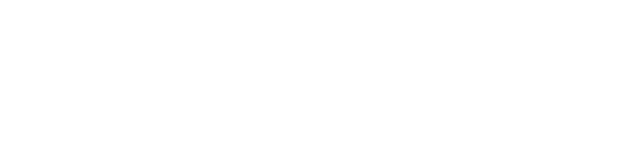
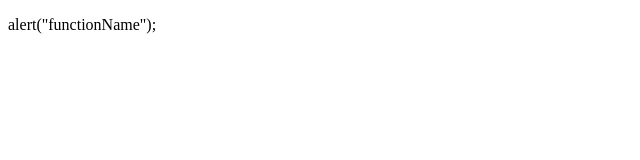
Before and after one commit to acciojob/print-function-name-Saurabh-Kumar20-24, a website: page main.html in a window 1280 px wide. Shown: the whole page, without its empty margins (0-640 px from the left). Drawn offline with Linux system fonts and the light colour scheme.

Commit message:
created a submission

```diff
--- a/main.html
+++ b/main.html
@@ -8,6 +8,7 @@
 
 <body>
 	<!-- the entire body must be written by student -->
+	<p></p>
     <script type="text/javascript" src="./script.js">
 </script>
 
--- a/script.js
+++ b/script.js
@@ -1 +1,6 @@
 //your JS code here. If required.
+function functionName(){
+	let p=document.querySelector("p");
+	p.textContent=`alert("${arguments.callee.name}");`;
+}
+functionName();
```
